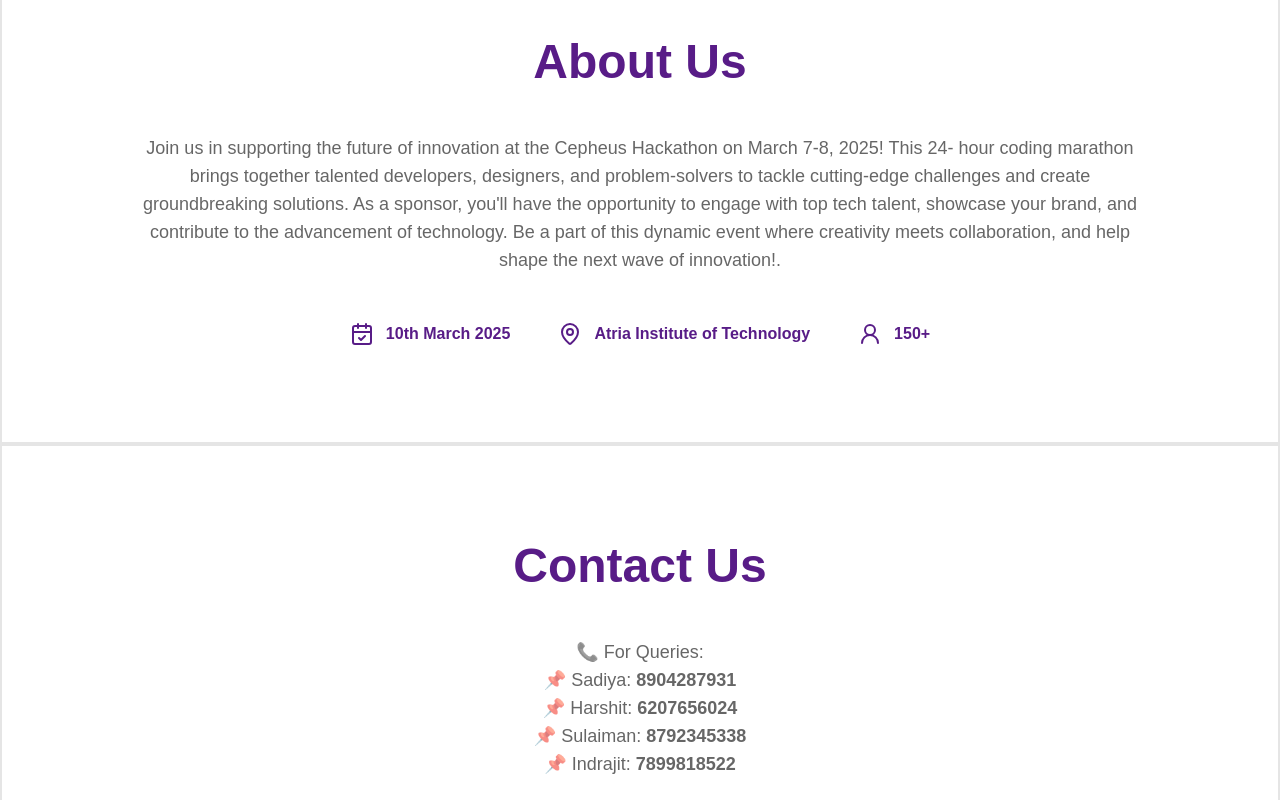
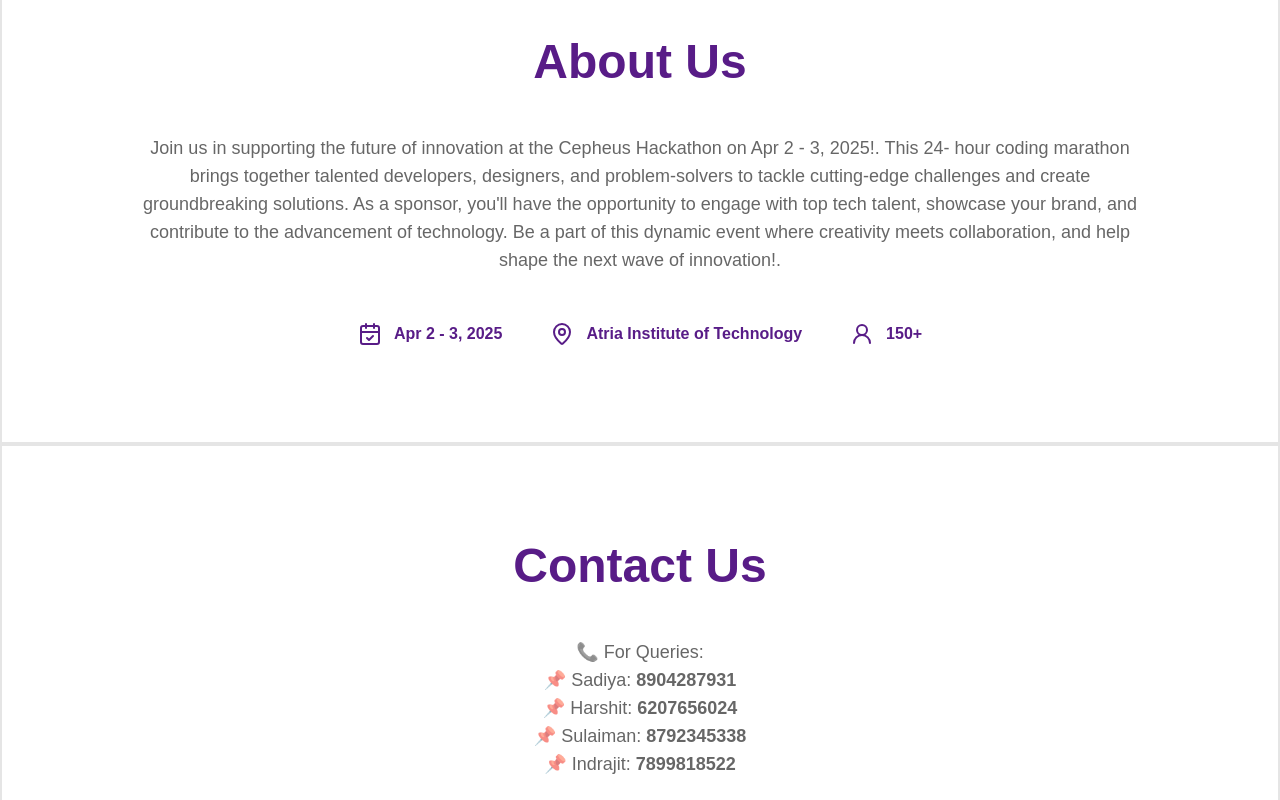
Before and after one commit to raunaksingh9800/cepheus, a Next.js app: page / in a window 1280 px wide. Shown: the part 860-1660 px from the top of the page. Built offline with nearby package versions, Linux system fonts and the light colour scheme.

Commit message:
change of dates

```diff
--- a/src/app/layout.tsx
+++ b/src/app/layout.tsx
@@ -15,7 +15,7 @@
 export const metadata: Metadata = {
   title: "Cepheus · Hackathon",
   description: `Join us in supporting the future of innovation at the
-Cepheus Hackathon on March 7-8, 2025! This 24-
+Cepheus Hackathon on Apr 2 - 3, 2025! This 24-
 hour coding marathon brings together talented
 developers, designers, and problem-solvers to
 tackle cutting-edge challenges and create
--- a/src/app/page.tsx
+++ b/src/app/page.tsx
@@ -96,7 +96,7 @@
         </div>
         <div className=" text-black/60 text-lg md:text-center mx-6 md:mx-32 mt-8 md:mt-12">
           Join us in supporting the future of innovation at the Cepheus
-          Hackathon on March 7-8, 2025! This 24- hour coding marathon brings
+          Hackathon on Apr 2 - 3, 2025!. This 24- hour coding marathon brings
           together talented developers, designers, and problem-solvers to tackle
           cutting-edge challenges and create groundbreaking solutions. As a
           sponsor, you&apos;ll have the opportunity to engage with top tech talent,
@@ -106,7 +106,7 @@
         </div>
         <div className=" flex flex-col md:flex-row gap-6 md:gap-12 mt-10 md:mt-12 mx-6 md:mx-0 text-base font-semibold text-purple-900 mb-12 md:mb-24 ">
           <div className=" flex flex-row gap-3">
-            <CalendarCheck /> 10th March 2025
+            <CalendarCheck /> Apr 2 - 3, 2025
           </div>
           <div className=" flex flex-row gap-3">
             <MapPin />{" "}
--- a/src/components/footer/footer.tsx
+++ b/src/components/footer/footer.tsx
@@ -19,7 +19,7 @@
           </p>
           <ul>
             <li className="flex items-center mb-2">
-              <Gift className="mr-2" /> Cash Prizes: Up to ₹25K+
+              <Gift className="mr-2" /> Cash Pool: Up to ₹25K+
             </li>
             <li className="flex items-center mb-2">
               <Award className="mr-2" /> Internship Opportunities
@@ -35,7 +35,7 @@
           <h2 className="text-white text-lg md:text-xl mb-4">📅 Event Details</h2>
 <div className="text-xs md:text-base">          <ul>
             <li className="flex items-center mb-2">
-              <Calendar className="mr-2" /> Date: 7th - 8th March 2025
+              <Calendar className="mr-2" /> Date: Apr 2 - 3, 2025
             </li>
             <li className="flex items-center mb-2">
               <MapPin className="mr-2" /> Atria Institute of Technology, Bangalore
```
